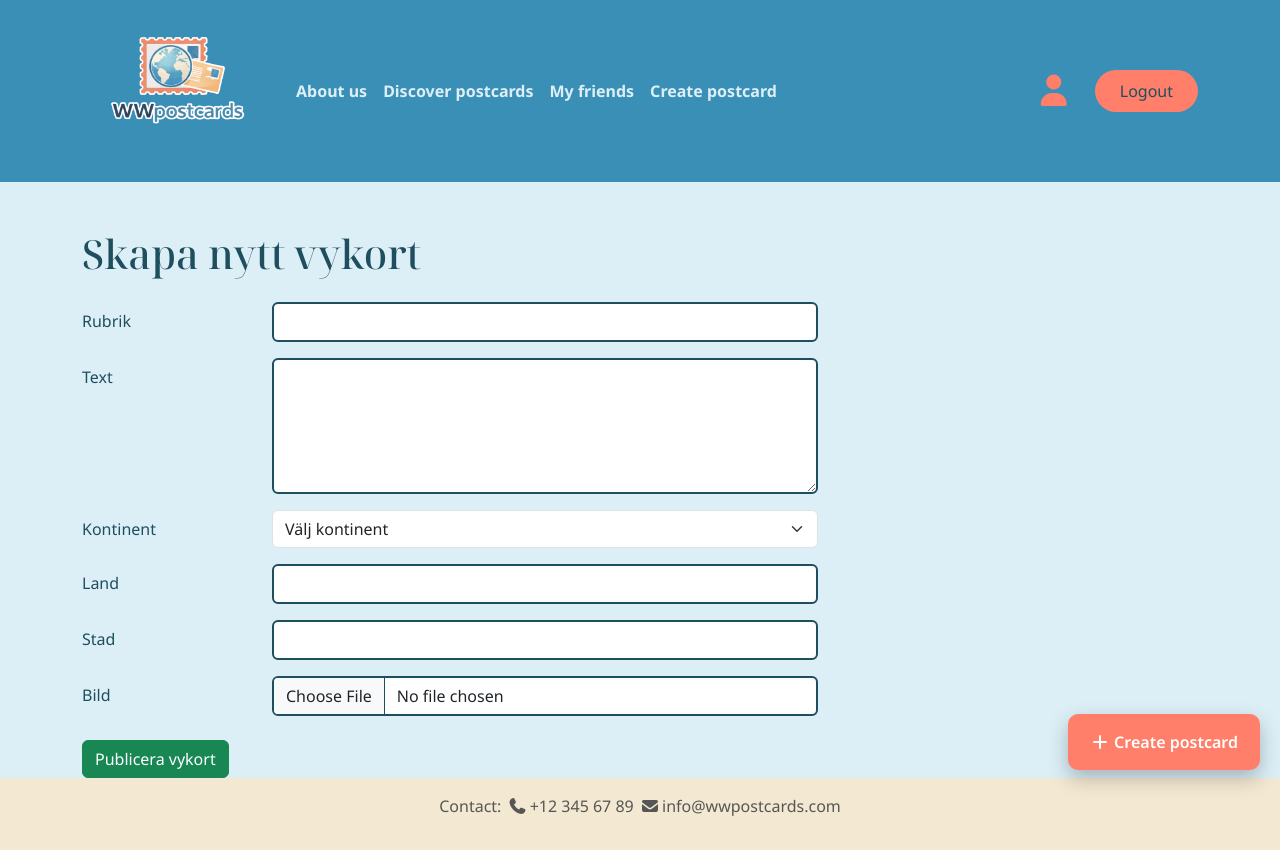
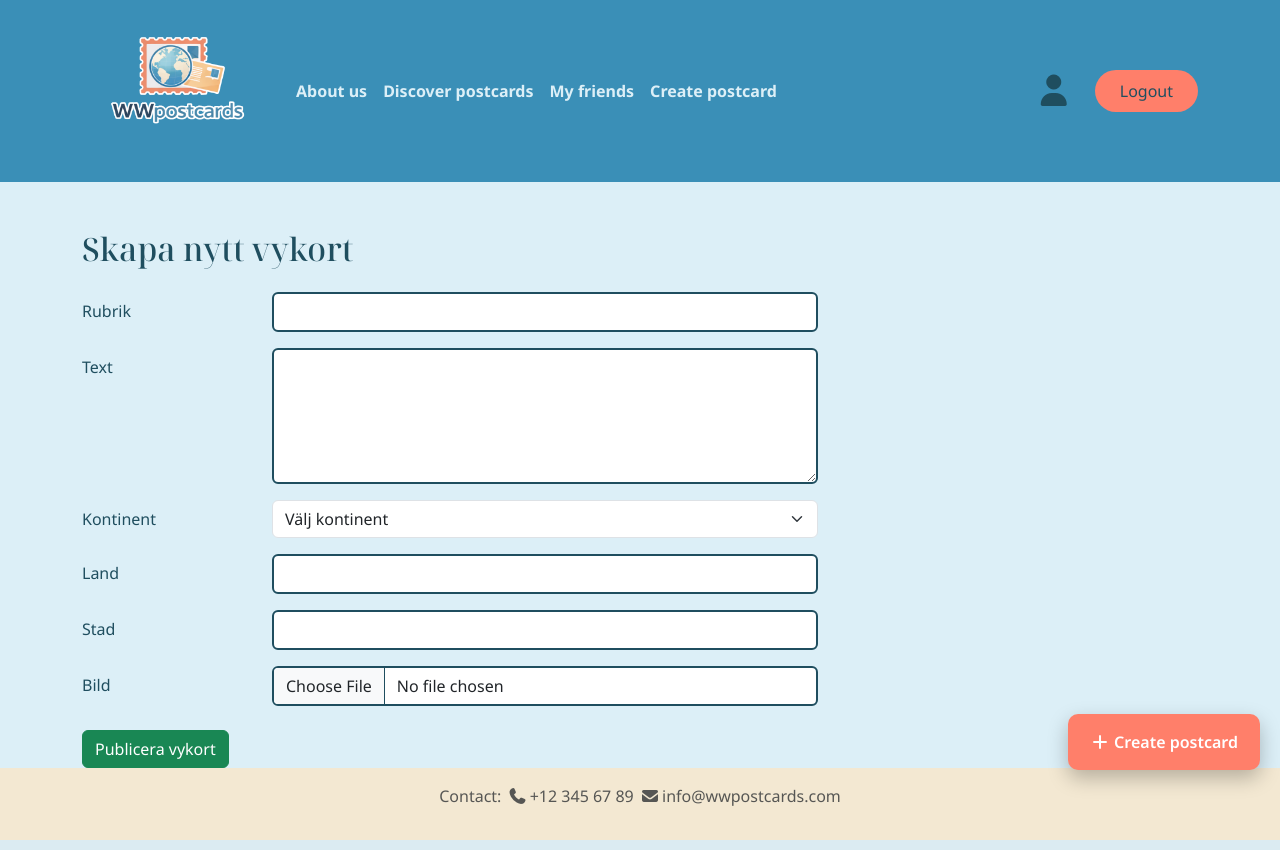
Before and after one commit to Kimberly-Cicek/WWPostcards, a PHP site: page /add_postcard.php in a window 1280 px wide. Run offline with PHP 8.4, Linux system fonts and the light colour scheme; the visitor is signed in with stand-in values (Sample User, id 1); some libraries are stand-ins or nearby versions; some web fonts are replaced.

Commit message:
lite stil

```diff
--- a/assets/css/style.css
+++ b/assets/css/style.css
@@ -10,6 +10,10 @@ h4,
 h5,
 .hero-text {
   font-family: "Noto Serif Display", serif !important;
+}
+
+h1 {
+  font-size: 2rem;
 }
 
 body,
@@ -372,12 +376,12 @@ a {
 
 .min-sida-btn {
   font-size: 2rem;
-  color: #ff7f6a;
+  color: #1f4e5f;
   transition: color 0.3s ease;
 }
 
 .min-sida-btn:hover {
-  color: #ffaca0;
+  color: #dceff7;
   box-shadow: 0 4px 10px 0 #00000035;
 }
 
```
Also changed, not shown: uploads/1774429010_instagram-vector-logo-icon-social-media-logotype_901408-392.jpg.avif (added), uploads/1774430134_instagram-vector-logo-icon-social-media-logotype_901408-392.jpg.avif (added).
